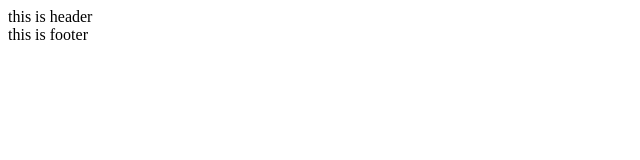
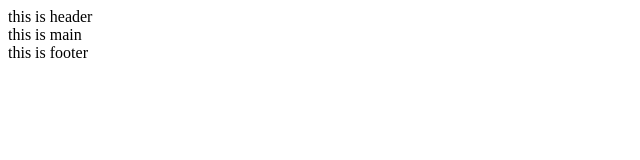
Before and after one commit to vivianDai2017/xz1, a plain HTML site: page index.html in a window 1280 px wide. Shown: the whole page, without its empty margins (0-640 px from the left). Drawn offline with Linux system fonts and the light colour scheme.

Commit message:
index.html add main

```diff
--- a/index.html
+++ b/index.html
@@ -9,6 +9,7 @@
 		this is header
 	</div>
 	<div class="mian">
+		this is main
 	</div>
 	<div class="footer">
 		this is footer
```
